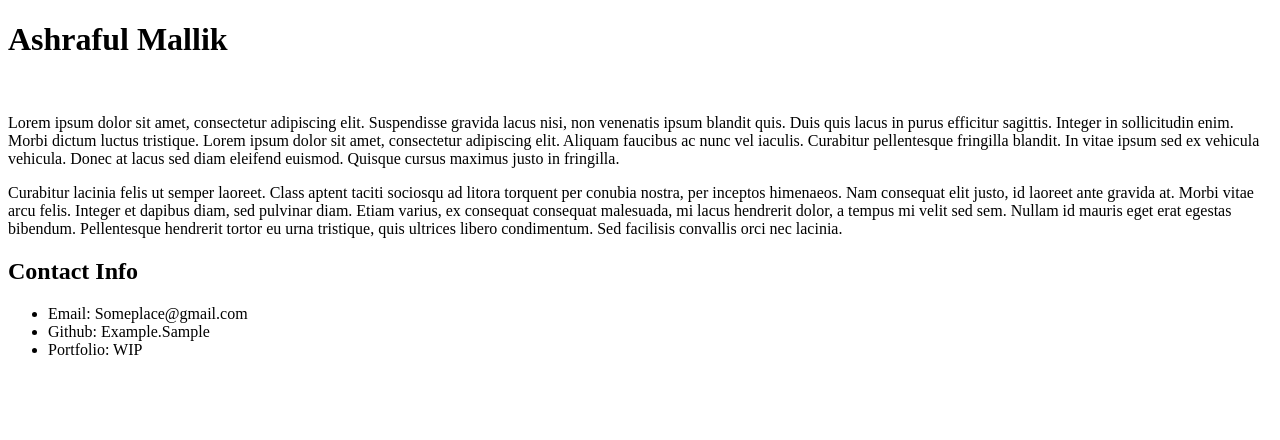
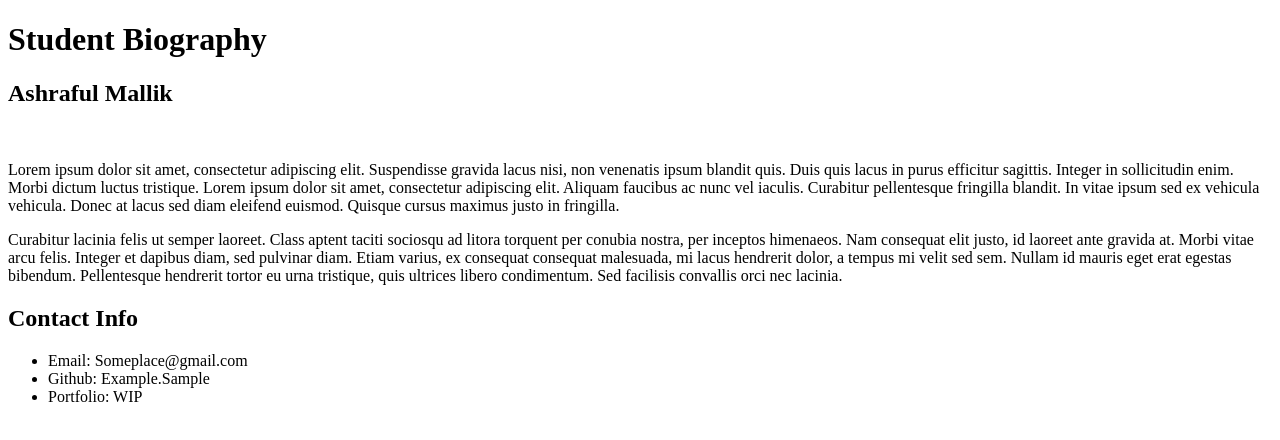
Before and after one commit to AMallik100/My.awesome.repository, a plain HTML site: page StudentBio.html in a window 1280 px wide. Drawn offline with Linux system fonts and the light colour scheme.

Commit message:
Student Bio

```diff
--- a/StudentBio.html
+++ b/StudentBio.html
@@ -9,7 +9,9 @@
 
   <body>
 
-    <h1> Ashraful Mallik</h1>
+      <h1>Student Biography</h1>
+
+      <h2> Ashraful Mallik</h2>
       <img src =" " />
 
       <p>
```
Also changed, not shown: 1 other file. Lines whose indentation alone changed are shown as unchanged.
